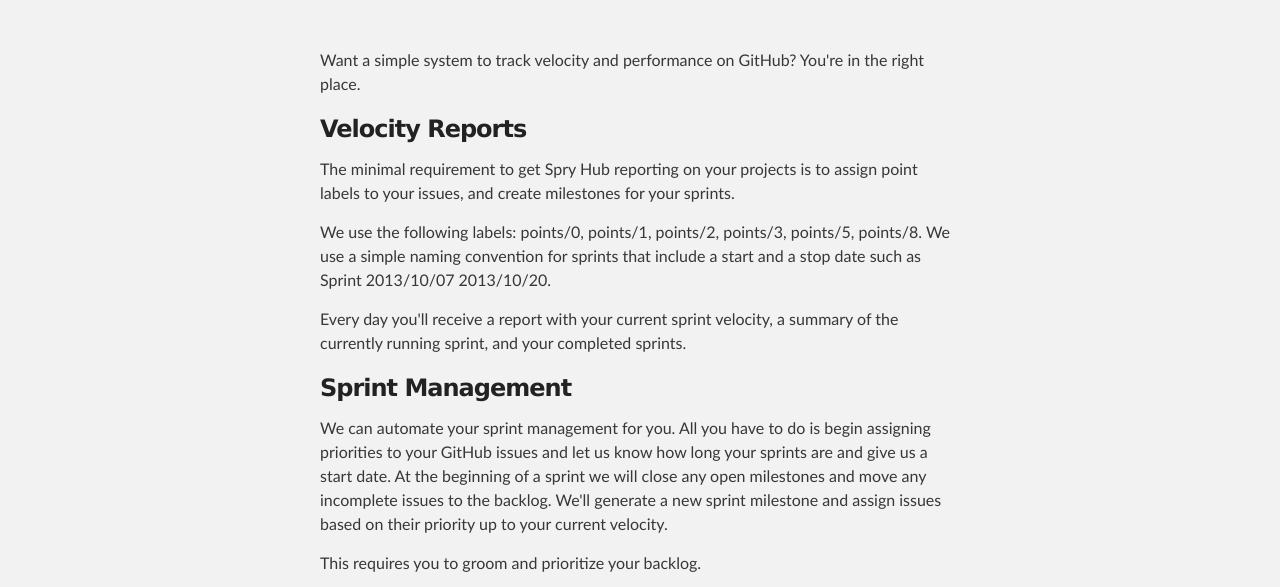
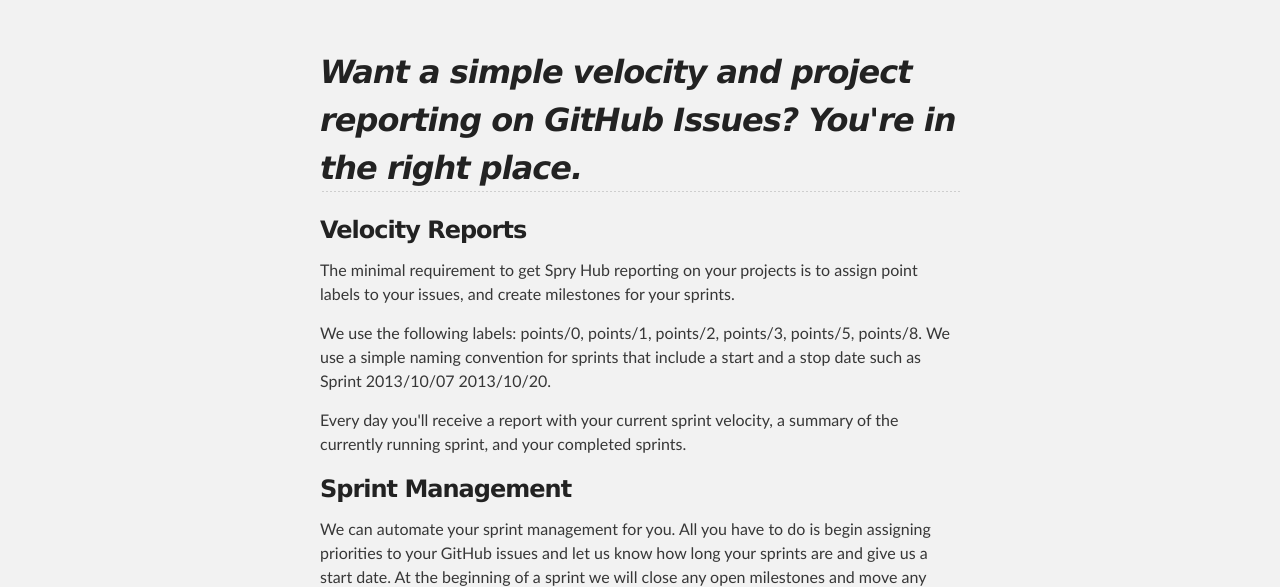
Before and after one commit to spry-group/spryhub.io, a plain HTML site: page index.html in a window 1280 px wide. Shown: the part 212-799 px from the top of the page. Drawn offline with Linux system fonts and the light colour scheme.

Commit message:
make the first line big.

```diff
--- a/index.html
+++ b/index.html
@@ -32,7 +32,7 @@
     <!-- MAIN CONTENT -->
     <div id="main_content_wrap" class="outer">
       <section id="main_content" class="inner">
-        <p>Want a simple system to track velocity and performance on GitHub? You're in the right place.</p>
+        <h2><em>Want a simple velocity and project reporting on GitHub Issues? You're in the right place.</em></h2>
 
 <h3>
 <a name="velocity-reports" class="anchor" href="#velocity-reports"><span class="octicon octicon-link"></span></a>Velocity Reports</h3>
```
